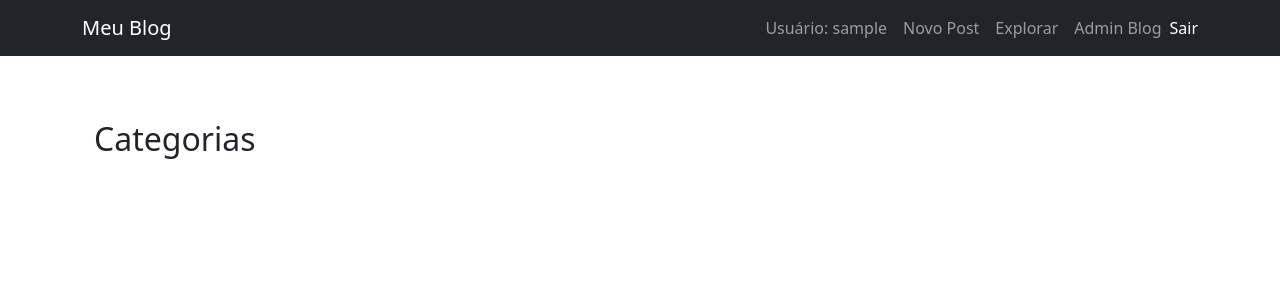
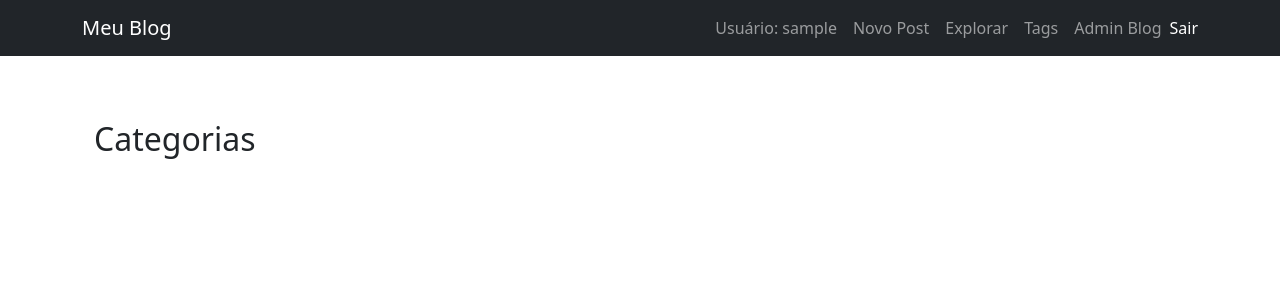
Before and after one commit to douglasinforj/blog_simples, a Django app: page /explorar/ in a window 1280 px wide. Shown: the top 300 px of the page. Run offline with Django 5.2, Linux system fonts and the light colour scheme; the visitor is signed in with stand-in values (Sample User, id 1); data that the repository does not hold is empty.

Commit message:
feat: adicionando link para lista_tags

```diff
--- a/templates/base.html
+++ b/templates/base.html
@@ -61,6 +61,9 @@
                         <li class="nav-item">
                             <a class="nav-link" href="{% url 'explorar' %}">Explorar</a>
                         </li>
+                        <li class="nav-item">
+                            <a class="nav-link" href="{% url 'lista_tags' %}">Tags</a>
+                        </li>
                         {% if user.is_staff %}
                             <li class="nav-item">
                                 <a class="nav-link" href="{% url 'painel_administrativo' %}">Admin Blog</a>
```
